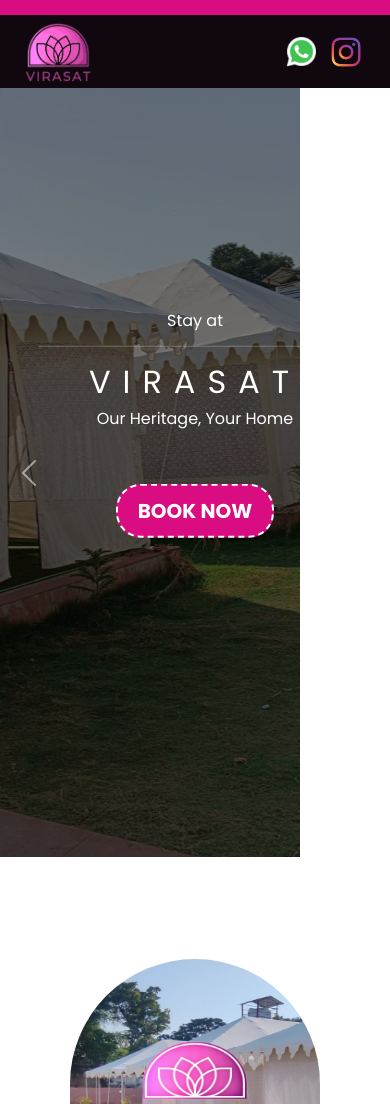
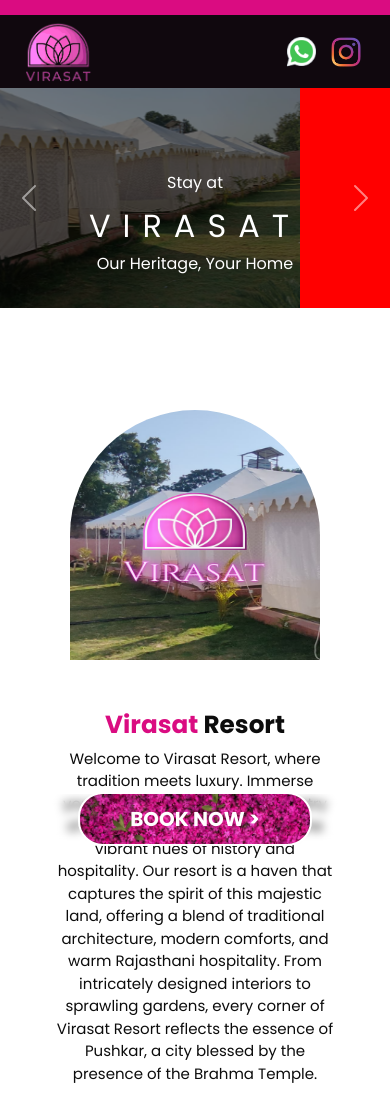
Before and after one commit to Architjain128/virasat, a plain HTML site: page index.html in a window 390 px wide. Shown: the top 1104 px of the page. Drawn offline with nearby package versions, Linux system fonts and the light colour scheme; files that its build step writes are made by us from their sources.

Commit message:
carousal changes

```diff
--- a/css/style.css
+++ b/css/style.css
@@ -4,6 +4,48 @@
   background-color: #ffffff;
   overflow-x: hidden;
 }
+
+@media (max-width: 991.98px) {
+
+  .carousel-section{
+    height:auto ;
+  }
+  .carousel{
+    width: 100%;
+    aspect-ratio: 1.77 !important;
+    height: auto;
+    z-index: 100;
+    background-color: red;
+    overflow: hidden;
+  }
+
+  .hide-991{
+    display: none !important;
+  }
+  .unhide-991{
+    display: block !important;
+  }
+
+  .booknow{
+    padding: 10px 50px !important;
+    width: 60%;
+  }
+
+  .footer-fixed{
+    position: fixed;
+    bottom:0;
+    height: 50px;
+    backdrop-filter: blur(5px);
+    width: 100%;
+    z-index: 10000;
+    display: flex !important;
+    align-items: center !important;
+    justify-content: center !important;
+    padding: 5px 0px;
+  }
+}
+
+
 
 .layout_padding {
   padding: 90px 0;
@@ -231,6 +273,11 @@
   margin: auto;
 }
 
+.empty{
+  content: "";
+  height: 50px;
+  display: none;
+}
 .custom_nav-container .navbar-nav .nav-item .nav-link {
   padding: 5px 30px;
   color: #ffffff;
@@ -690,22 +737,26 @@
   color: #ffffff !important;
 }
 .booknow{
-  background-color: #DA0C81;
+  /* background-color: #DA0C81; */
   color: #ffffff;
-  padding: 10px 20px;
+  padding: 10px 40px;
   border-radius: 25px;
   font-size: 20px;
   font-weight: bold;
-  border: 2px dashed #ffffff;
+  border: 2px solid #ffffff;
   -webkit-transition: all .3s;
+  background-image: url(../images/flower.jpg);
+  background-size: cover;
+  color: #ffffff;
 }
 
 .booknow:hover,
 .booknow:focus,
 .booknow:active{
-  background-color: #ffffff;
-  color: #610C9F;
-  border: 2px dashed #610C9F;
+  /* background-color: #ffffff; */
+  /* color: #610C9F; */
+  border: 2px dashed #ffffff;
+
   scale: 1.2;
 }
 
--- a/index.html
+++ b/index.html
@@ -87,6 +87,10 @@
       </div>
     </div>
   </header>
+  <div class="footer-fixed unhide-991">
+      <button class="btn booknow" onclick="window.open('https://linktr.ee/virasatpushkar','_blank')">BOOK
+        NOW  ></button>
+    </div>
 
   <!-- Carousel -->
 
@@ -94,7 +98,7 @@
 
     <section class="carousel-section">
 
-      <div id="carouselExample" class="carousel slide" data-bs-ride="carousel" data-bs-pause="false"
+      <div id="carouselExample" class="carousel slide " data-bs-ride="carousel" data-bs-pause="false"
         data-bs-interval="2000">
         <div class="carousel-inner">
           <!-- Slide 1 -->
@@ -133,27 +137,26 @@
           <span class="carousel-control-next-icon" aria-hidden="true"></span>
           <span class="visually-hidden">Next</span>
         </button>
-
         <div class="carousel-caption-wrapper">
           <div class="carousel-caption hero-section">
             <h3 class="stay-at">Stay at</h3>
-            <hr />
+            <hr class="hide-991"/>
             <h1 class="stay-at-name">VIRASAT</h1>
             <h3 class="stay-at-tag">Our Heritage, Your Home</h3>
             <br />
             <br />
-            <button class="btn booknow" onclick="window.open('https://linktr.ee/virasatpushkar','_blank')">BOOK
+            <button class="btn booknow hide-991" onclick="window.open('https://linktr.ee/virasatpushkar','_blank')">BOOK
               NOW</button>
           </div>
         </div>
       </div>
     </section>
 
-    <section id="about" class="about_section layout_padding">
+    <section id="about" class="about_section layout_padding" >
       <br />
       <br />
       <br />
-      <div class="ab-1">
+      <div class="ab-1" >
         <div class="ab-r">
             <img class="img-box-r" src="images/about-img.png" alt="" />
         </div>
@@ -411,6 +414,7 @@
     <div class="text-center p-4" style="background-color: rgba(0, 0, 0, 0.05);">
       © 2023 Copyright:
       <a class="text-reset fw-bold" href="">Virasat</a>
+      <div class="empty unhide-991"></div>
     </div>
   </div>
   <!-- Footer -->
```
Also changed, not shown: css/bootstrap.css, images/flower.jpg (added).
